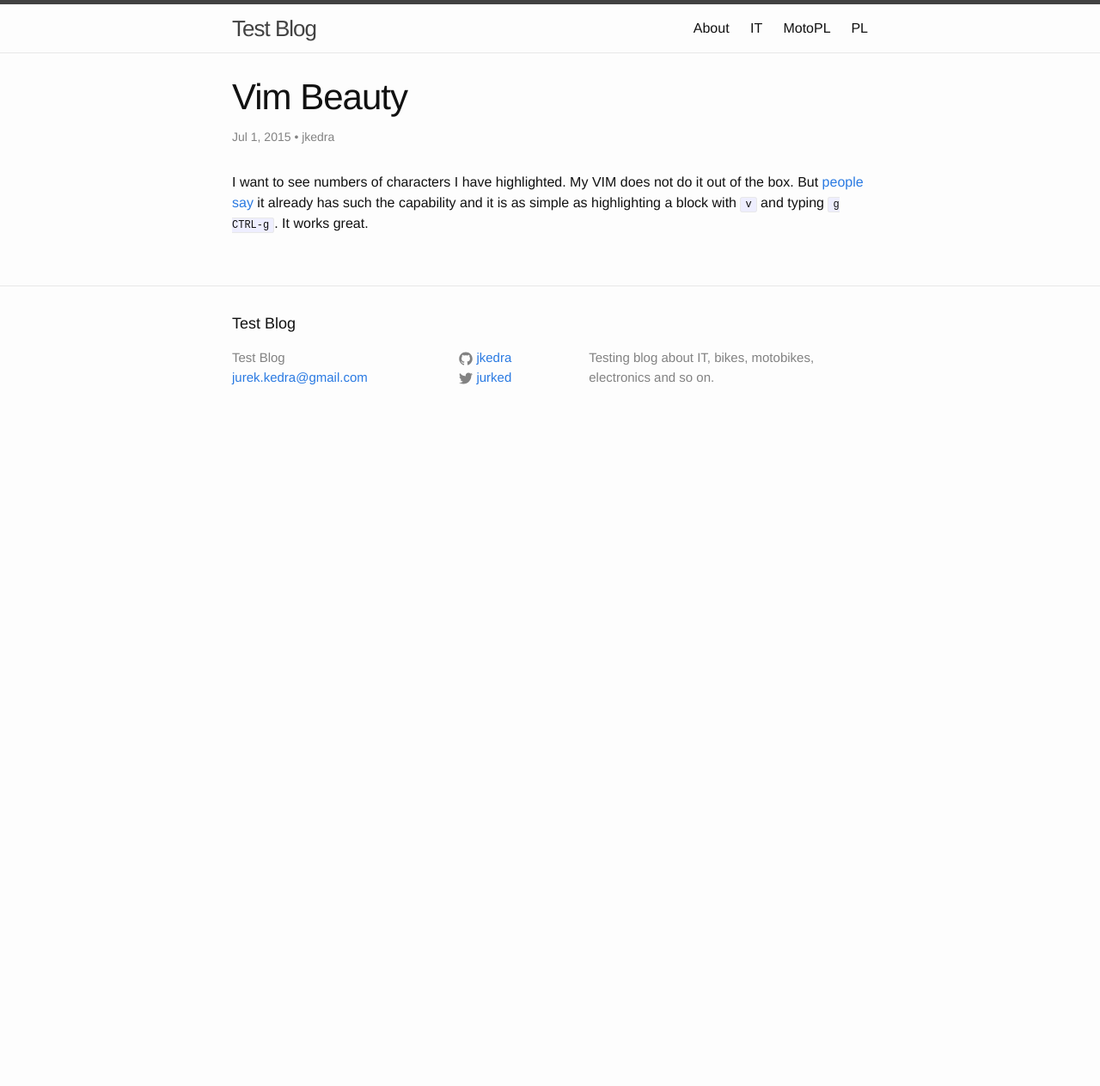
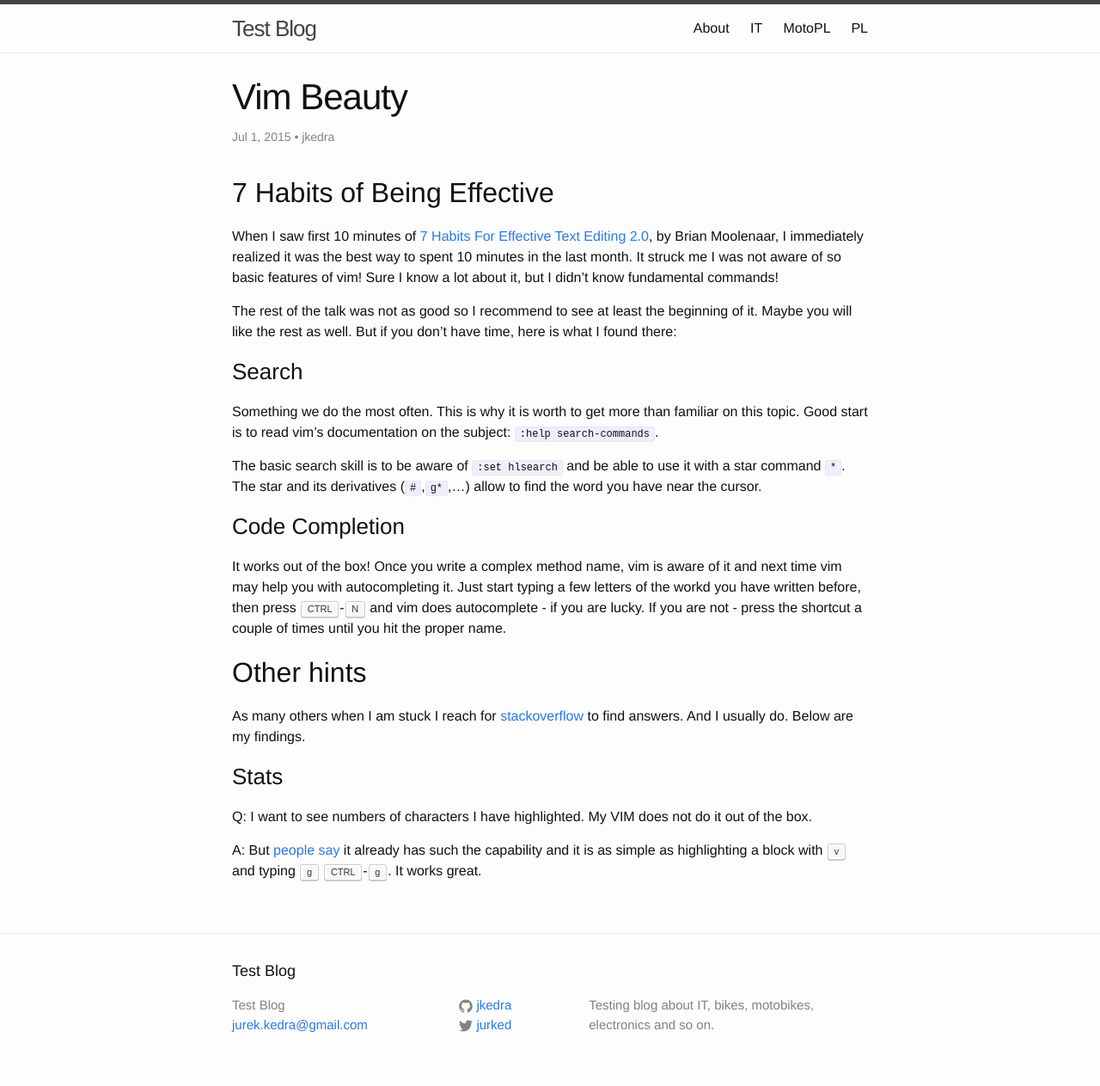
Before and after one commit to jkedra/jkedra.github.io, a Jekyll site: the page built from _posts/2015-07-01-vim.md, in a window 1280 px wide. Shown: the whole page at 86% size. Built offline with Jekyll 4.4.1, drawn with Linux system fonts in a browser that asks for light colours; before the commit the page ends 900 px from its top, so only the background shows below that.

Commit message:
Seven habbits for effective text editing.

```diff
--- a/_posts/2015-07-01-vim.md
+++ b/_posts/2015-07-01-vim.md
@@ -6,10 +6,46 @@
 language: en
 categories: vim
 ---
+## 7 Habits of Being Effective
+When I saw first 10 minutes of [7 Habits For Effective Text Editing 2.0],
+by Brian Moolenaar, I immediately realized it was the best way to
+spent 10 minutes in the last month. It struck me I was not aware
+of so basic features of vim!
+Sure I know a lot about it, but I didn't know fundamental commands!
 
-I want to see numbers of characters I have highlighted.
+The rest of the talk was not as good so I recommend to see at least
+the beginning of it. Maybe you will like the rest as well.
+But if you don't have time, here is what I found there:
+
+### Search
+Something we do the most often. This is why it is worth to get
+more than familiar on this topic. Good start is to read vim's documentation
+on the subject: `:help search-commands`.
+
+The basic search skill is to be aware of `:set hlsearch` and be able to
+use it with a star command `*`. The star and its derivatives (`#`,`g*`,...)
+allow to find the word you have near the cursor.
+
+### Code Completion
+It works out of the box! Once you write a complex method name,
+vim is aware of it and next time vim may help you with autocompleting it.
+Just start typing a few letters of the workd you have written before,
+then press <kbd>CTRL</kbd>-<kbd>N</kbd>
+and vim does autocomplete - if you are lucky. If you are not - press the
+shortcut a couple of times until you hit the proper name.
+
+## Other hints
+As many others when I am stuck I reach for [stackoverflow](stackoverflow.com)
+to find answers. And I usually do. Below are my findings.
+
+### Stats
+Q: I want to see numbers of characters I have highlighted.
 My VIM does not do it out of the box.
-But [people say](http://superuser.com/questions/289264/count-highlighted-string-length-in-vim)
+
+A: But [people say](http://superuser.com/questions/289264/count-highlighted-string-length-in-vim)
 it already has such the capability and it is as simple as
-highlighting a block with `v` and typing `g CTRL-g`.
+highlighting a block with <kbd>v</kbd> and typing
+<kbd>g</kbd> <kbd>CTRL</kbd>-<kbd>g</kbd>.
 It works great.
+
+[7 Habits For Effective Text Editing 2.0]: https://www.youtube.com/watch?v=p6K4iIMlouI
```
